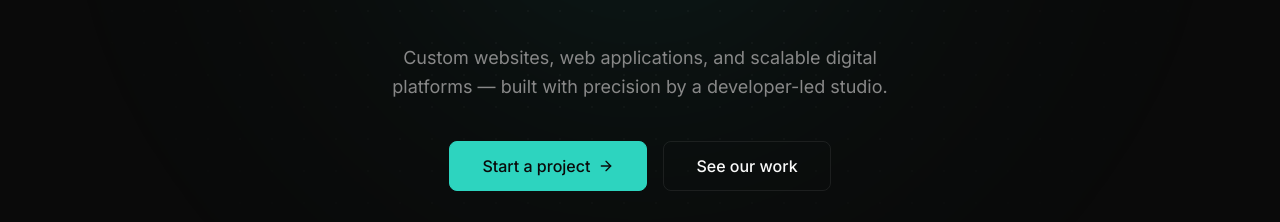
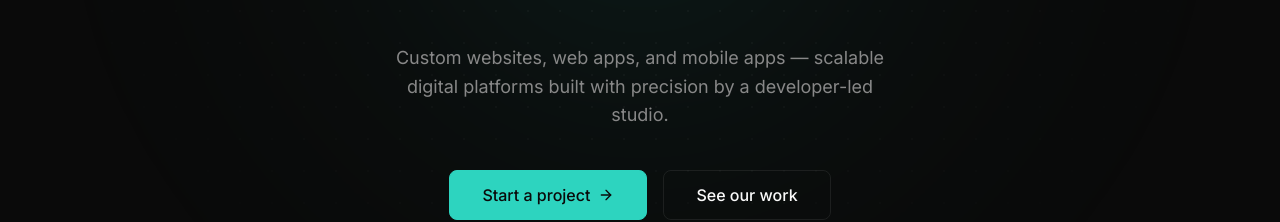
Before and after one commit to Zappisoft/zappisoft, a React (Vite) app: page / in a window 1280 px wide. Shown: the part 517-739 px from the top of the page. Built offline with nearby package versions, Linux system fonts and the light colour scheme; no server answers.

Commit message:
hero changed

```diff
--- a/src/sections/Hero.jsx
+++ b/src/sections/Hero.jsx
@@ -29,8 +29,8 @@ export default function Hero() {
           </h1>
 
           <p className={styles.subheadline}>
-            Custom websites, web applications, and scalable digital
-            platforms — built with precision by a developer-led studio.
+            Custom websites, web apps, and mobile apps — scalable digital
+            platforms built with precision by a developer-led studio.
           </p>
 
           <div className={styles.actions}>
```
